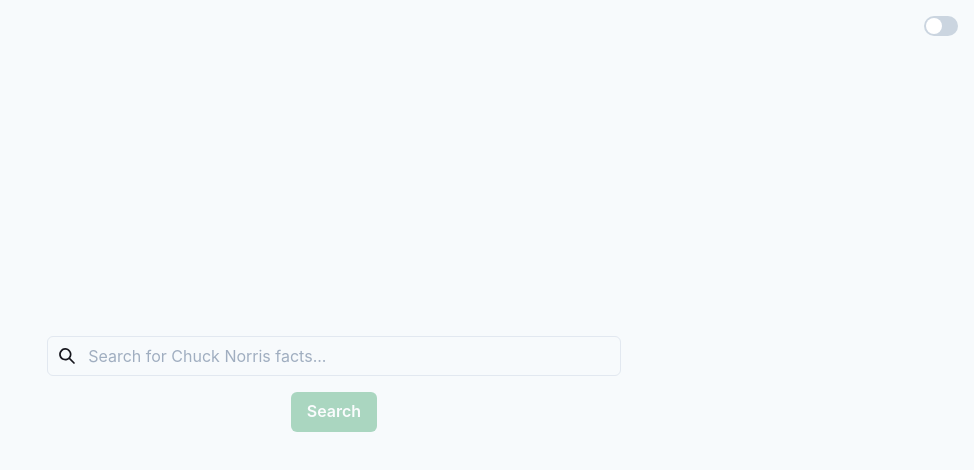
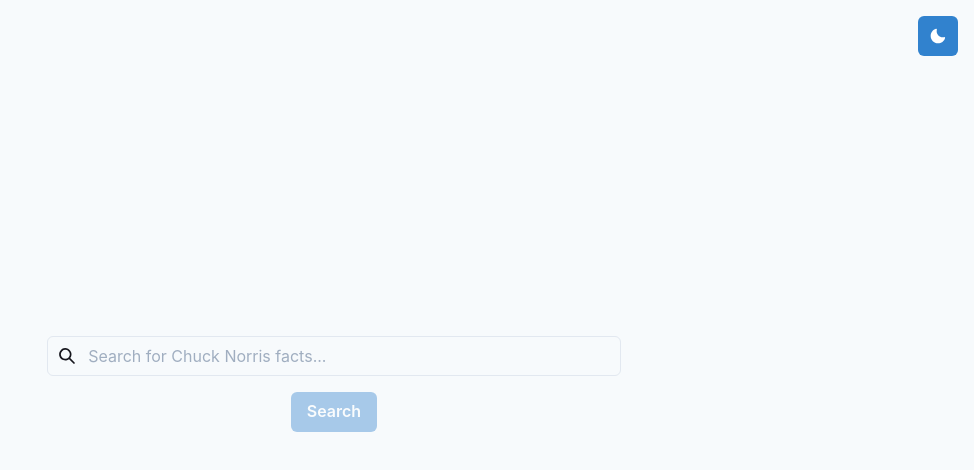
Before and after one commit to TGlide/chuck-norris-facts-nextjs, a Next.js app: page / in a window 1280 px wide. Shown: the top 470 px of the page, without its empty margins (306-1280 px from the left). Built offline with nearby package versions, Linux system fonts and the light colour scheme.

Commit message:
refactor: colors and styles

```diff
--- a/src/components/DarkModeSwitch.tsx
+++ b/src/components/DarkModeSwitch.tsx
@@ -1,17 +1,19 @@
-import { useColorMode, Switch } from "@chakra-ui/react";
+import { MoonIcon } from "@chakra-ui/icons";
+import { Flex, IconButton, useColorMode } from "@chakra-ui/react";
 
 const DarkModeSwitch = () => {
-  const { colorMode, toggleColorMode } = useColorMode();
-  const isDark = colorMode === "dark";
+  const { toggleColorMode } = useColorMode();
+
   return (
-    <Switch
-      position="fixed"
-      top="1rem"
-      right="1rem"
-      color="green"
-      isChecked={isDark}
-      onChange={toggleColorMode}
-    />
+    <Flex position="fixed" top="1rem" right="1rem" alignItems="center">
+      <IconButton
+        aria-label="Toggle dark mode"
+        onClick={toggleColorMode}
+        icon={<MoonIcon />}
+        colorScheme="blue"
+      />
+    </Flex>
   );
 };
+
 export default DarkModeSwitch;
--- a/src/components/Results.tsx
+++ b/src/components/Results.tsx
@@ -1,5 +1,13 @@
 import { ArrowLeftIcon, ArrowRightIcon } from "@chakra-ui/icons";
-import { Box, Flex, HStack, IconButton, Text, VStack } from "@chakra-ui/react";
+import {
+  Box,
+  Flex,
+  HStack,
+  IconButton,
+  Text,
+  useColorMode,
+  VStack,
+} from "@chakra-ui/react";
 import React, { useEffect, useState, useMemo } from "react";
 import { SearchResult } from "../api/Search";
 import theme from "../theme";
@@ -11,6 +19,8 @@
 
 const Results: React.FC<ResultsProps> = ({ results, pageSize = 5 }) => {
   const [currentIndex, setCurrentIndex] = useState(0);
+  const { colorMode } = useColorMode();
+  const isDark = colorMode === "dark";
 
   const numberOfPages = useMemo(() => Math.ceil(results.length / pageSize), [
     results,
@@ -40,7 +50,7 @@
                 return (
                   <Box
                     boxShadow="base"
-                    bgColor={theme.colors.green[400]}
+                    bgColor={theme.colors.blue[isDark ? 300 : 100]}
                     borderRadius={8}
                     w="100%"
                     p={6}
--- a/src/components/Search.tsx
+++ b/src/components/Search.tsx
@@ -57,7 +57,7 @@
         />
       </InputGroup>
       <Button
-        colorScheme="green"
+        colorScheme="blue"
         mt={4}
         type="submit"
         isLoading={loading}
```
